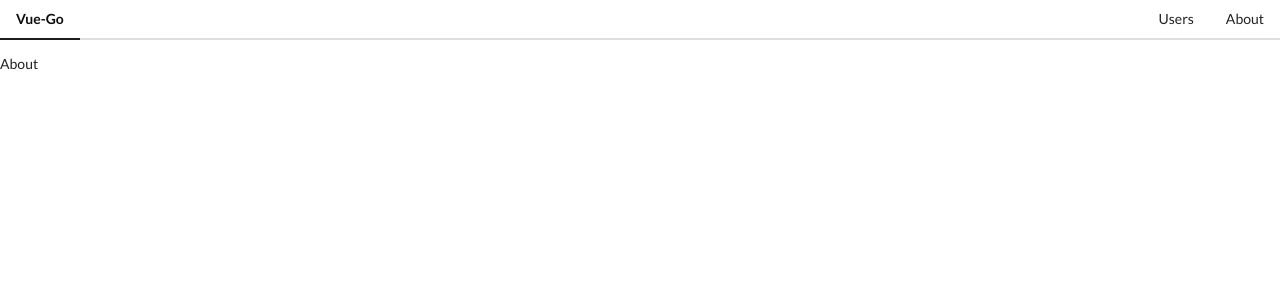
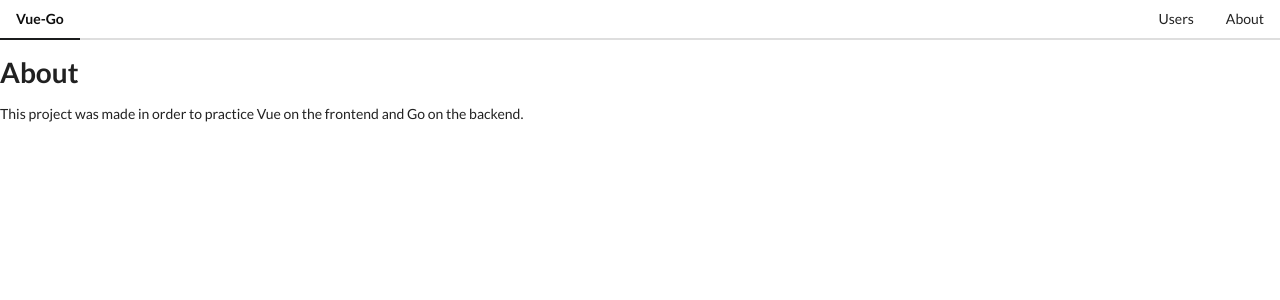
Before and after one commit to naaltunian/vue-go, a Vue app: page /about in a window 1280 px wide. Shown: the top 300 px of the page. Built offline with nearby package versions, Linux system fonts and the light colour scheme.

Commit message:
Retrieve User data

```diff
--- a/src/components/Pages/About.vue
+++ b/src/components/Pages/About.vue
@@ -1,6 +1,7 @@
 <template>
     <div>
-        About
+        <h1>About</h1>
+        <p>This project was made in order to practice Vue on the frontend and Go on the backend.</p>
     </div>
 </template>
 
@@ -9,7 +10,3 @@ export default {
     name: "About"
 }
 </script>
-
-<style scoped>
-
-</style>
--- /dev/null
+++ b/src/components/Users/UserList.vue
@@ -0,0 +1,22 @@
+<template>
+    <div>
+        userlist
+    </div>
+</template>
+
+<script>
+import { mapActions } from 'vuex';
+export default {
+    name: "UserList",
+    methods: {
+        ...mapActions(['fetchUsers'])
+    },
+    created() {
+        this.fetchUsers();
+    }
+}
+</script>
+
+<style scoped>
+
+</style>
--- a/src/main.js
+++ b/src/main.js
@@ -3,6 +3,7 @@ import App from './App.vue';
 import VueRouter from 'vue-router';
 import store from './store/index';
 import About from './components/Pages/About.vue';
+import UserList from './components/Users/UserList';
 
 Vue.config.productionTip = false;
 
@@ -14,6 +15,10 @@ export const router = new VueRouter({
     {
       path: "/about",
       component: About
+    },
+    {
+      path: "/",
+      component: UserList
     }
   ]
 });
--- a/src/store/modules/users.js
+++ b/src/store/modules/users.js
@@ -10,8 +10,10 @@ const getters = {
 
 const actions = {
     fetchUsers: async ({ commit }) => {
-        const { data } = axios.get('http://localhost:5000/get_users');
-        commit("setUsers", data);
+        const { data } = await axios.get('http://localhost:5000/get_users');
+        console.log("data", data);
+        console.log(commit);
+        // commit("setUsers", data);
     }
 }
 
```
